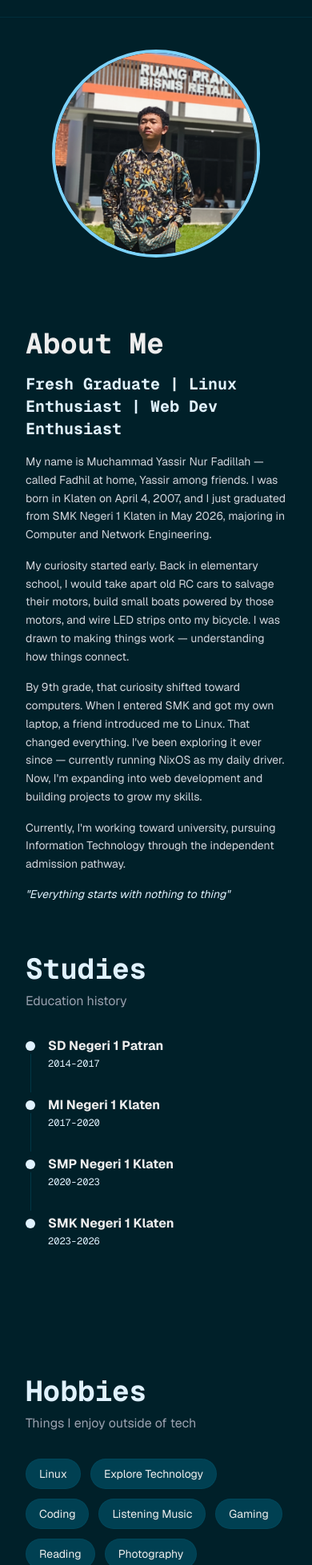
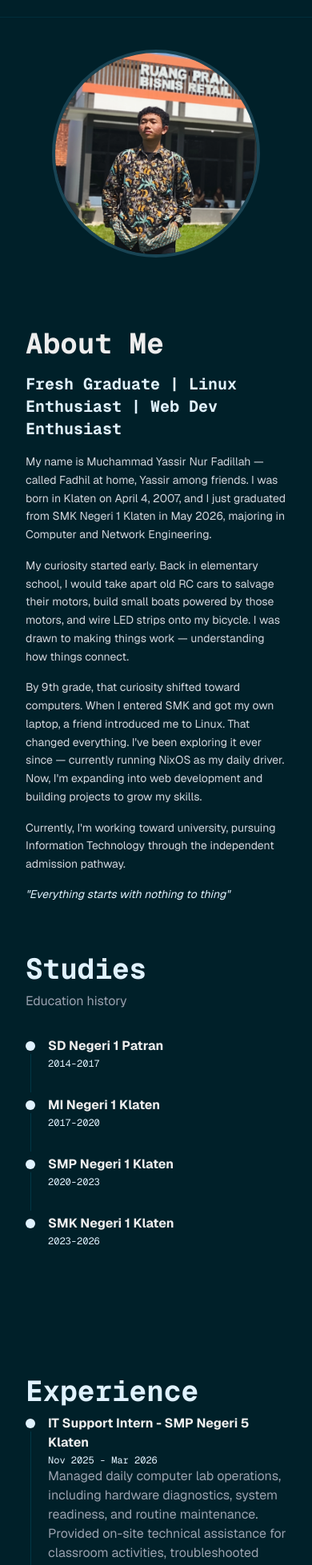
Before and after one commit to YasirFadhil/Portf, a Next.js app: page /about in a window 390 px wide. Shown: the part 43-2000 px from the top of the page at 80% size. Built offline with nearby package versions, Linux system fonts and the light colour scheme.

Commit message:
rev:add experiences content at about

```diff
--- a/app/about/page.tsx
+++ b/app/about/page.tsx
@@ -1,4 +1,4 @@
-import { profile, skills, studies, hobbies } from "@/app/data"
+import { profile, skills, studies, hobbies, experience } from "@/app/data"
 import Image from "next/image"
 import SpotifyEmbed from "../component/Spotify"
 
@@ -23,10 +23,11 @@ export default function About() {
             <section className="flex flex-col md:flex-row items-center justify-center min-h-screen gap-12 px-8 max-w-6xl mx-auto mt-10 md:mt-1">
                 <Image
                     src="/image.webp"
+                    loading="eager"
                     alt={profile.name}
                     width={260}
                     height={260}
-                    className="rounded-full object-cover border-4 border-port-highlight flex-shrink-0"
+                    className="rounded-full object-cover border-4 border-port-highlight/20 flex-shrink-0 hover:scale-105 hover:border-port-highlight/50 transition-all duration-300 ease-in-out"
                 />
                 <div className="flex flex-col gap-4 md:text-left max-w-lg mt-10 md:mt-1">
                     <h1 className="font-bold text-4xl">About Me</h1>
@@ -62,6 +63,29 @@ export default function About() {
                         ))}
                     </div>
                 </div>
+            </section>
+
+            {/* Experience*/}
+            <section className="py-16 px-8">
+              <div className="max-w-6xl mx-auto">
+                <h2 className="font-bold text-4xl mb-2 text-port-accent">Experience</h2>
+                {experience.map((exp, index) => (
+                    <div key={exp.name} className="flex gap-4">
+                      <div className="flex flex-col items-center">
+                        <div className="w-3 h-3 rounded-full bg-port-accent mt-1.5 flex-shrink-0" />
+                        {index < experience.length - 1 && (
+                          <div className="w-px flex-1 bg-port-border/50 my-1" />
+                        )}
+
+                      </div>
+                      <div className="pb-8">
+                        <p className="font-bold">{exp.name}</p>
+                        <p className="text-port-accent text-xs font-mono mt-0.5">{exp.year}</p>
+                        <p className="text-gray-400 mb-8">{exp.description}</p>
+                      </div>
+                    </div>
+                ))}
+               </div>
             </section>
 
             {/* Hobbies — Pills */}
@@ -109,14 +133,20 @@ export default function About() {
                 </div>
             </section>
 
-            <section className="py-8 px-4">
-              <div className="max-w-6xl mx-auto">
-                <h2 className="text-center font-bold text-4xl mb-9 text-port-accent">Favorite Songs</h2>
-                  <div className="grid grid-cols-1 md:grid-cols-2 gap-8 px-8 max-w-6xl mx-auto mb-16">
-                    <SpotifyEmbed />
-                  </div>
-              </div>
-            </section>
+            {/*Music player*/}
+
+
+            {/* Spotify
+            <section className="py-16 px-8">
+                <div className="max-w-6xl mx-auto">
+                    <h2 className="font-bold text-4xl mb-2 text-port-accent">Music</h2>
+                    <p className="text-gray-400 mb-8">Things I listen to while coding</p>
+                    <div className="grid grid-cols-1 md:grid-cols-2 gap-3">
+                        <SpotifyEmbed />
+                    </div>
+                </div>
+            </section> */}
+
         </>
     )
 }
--- a/app/data.ts
+++ b/app/data.ts
@@ -122,18 +122,11 @@ export const projects: Projects[] = [
         url: "https://github.com/YasirFadhil/web2"
     },
     {
-        name: "AI Chatbot",
-        year: 2025,
-        description: "Web Ai based chatbot, just some random prject I did using Gemini API.",
-        tags: ["HTML", "CSS", "JavaScript", "Gemini API"],
-        url: "https://github.com/YasirFadhil/jashb"
-    },
-    {
         name: "Cloud Storage Website",
         year: 2025,
-        description: "Another random project I did.",
-        tags: ["HTML", "CSS", "JavaScript", "Python"],
-        url: "https://github.com/YasirFadhil/person"
+        description: "Just a random project I did.",
+        tags: ["HTML", "CSS", "JavaScript"],
+        url: "https://github.com/YasirFadhil/klod"
     },
     {
         name: "First Portofolio Website",
@@ -156,6 +149,27 @@ export const projects: Projects[] = [
         tags: ["Photography", "Night Sky", "Landscape", "Sunset"],
         url: "https://drive.google.com/drive/folders/1NQGOB9rSY6X5dqPjr2Ret2H0-uHh_8c-"
     }
+];
+
+// Experience
+
+export type Experience = {
+  name: string;
+  description: string;
+  year: string;
+}
+
+export const experience: Experience[] = [
+  {
+    name: "IT Support Intern - SMP Negeri 5 Klaten",
+    description: "Managed daily computer lab operations, including hardware diagnostics, system readiness, and routine maintenance. Provided on-site technical assistance for classroom activities, troubleshooted basic network issues, and maintained peripheral devices such as printers.",
+    year: "Nov 2025 - Mar 2026",
+  },
+  {
+    name: "Freelance Web Developer",
+    description: "Collaborated in a 3-person team to develop an interactive website supporting our former school's proposal for an educational competition. Focused on building a responsive and user-friendly interface for assessment purposes.",
+    year: "23 - 30 June 2026",
+  }
 ];
 
 // Study
```
